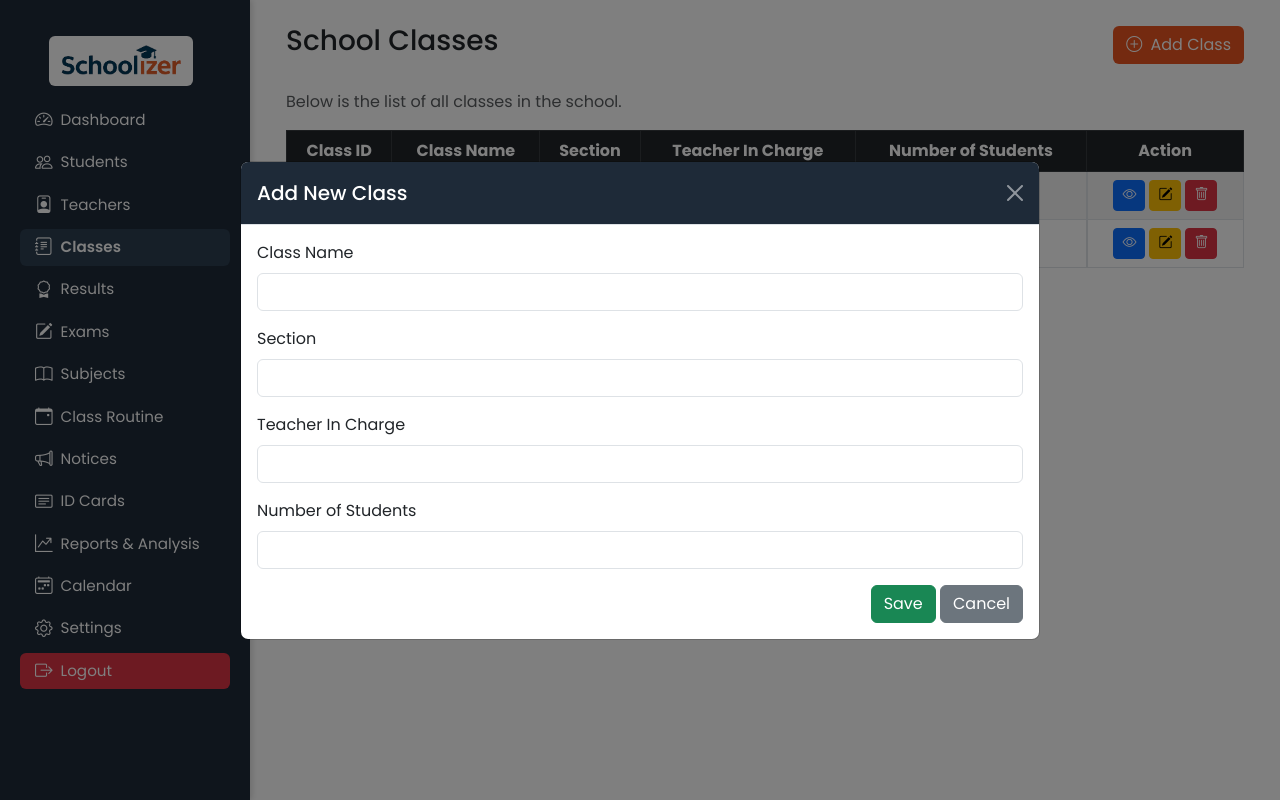
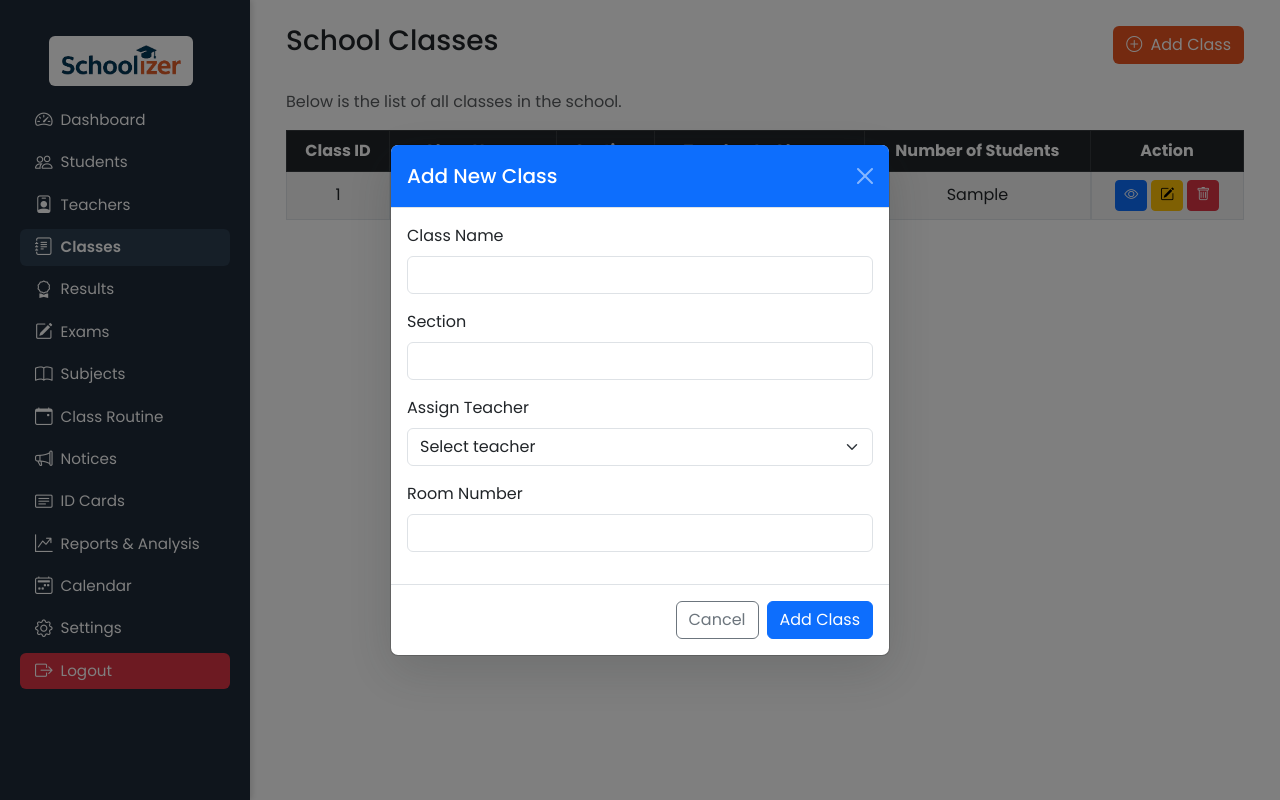
Before and after one commit to SalmanFarshe/schoolizer, a PHP site: page /class-list.php in a window 1280 px wide, after a click on "Add Class". Run offline with PHP 8.4, Linux system fonts and the light colour scheme; the visitor is signed in with stand-in values (Sample User, id 1); tables that the repository leaves empty or names only in its code hold one stand-in row (values such as "Sample post"); some libraries are stand-ins or nearby versions.

Commit message:
teacher student completed

```diff
--- a/class-list.php
+++ b/class-list.php
@@ -6,6 +6,10 @@
   restrict_page(['admin']);
 
   include("backend/path.php");
+  require('backend/config/config.php');
+
+  // Fetch all classes
+  $classes = $conn->query("SELECT * FROM classes ORDER BY id DESC");
 ?>
 <!DOCTYPE html>
 <html lang="en">
@@ -44,103 +48,72 @@
             </tr>
           </thead>
           <tbody>
-            <!-- Example Row 1 -->
+            <?php if ($classes->num_rows > 0): ?>
+              <?php while($row = $classes->fetch_assoc()): ?>
                 <tr>
-              <td>CLS001</td>
-              <td>10</td>
-              <td>A</td>
-              <td>Mr. John Smith</td>
-              <td>45</td>
+                  <td><?= htmlspecialchars($row['class_id']) ?></td>
+                  <td><?= htmlspecialchars($row['class_name']) ?></td>
+                  <td><?= htmlspecialchars($row['section']) ?></td>
+                  <td><?= htmlspecialchars($row['teacher_in_charge']) ?></td>
+                  <td><?= htmlspecialchars($row['num_students']) ?></td>
                   <td class="d-flex justify-content-center gap-1">
+                    <!-- View -->
                     <button class="btn btn-primary btn-sm"
                             data-bs-toggle="modal"
                             data-bs-target="#viewClassModal"
-                        data-id="CLS001"
-                        data-name="10"
-                        data-section="A"
-                        data-teacher="Mr. John Smith"
-                        data-students="45"
+                            data-id="<?= $row['class_id'] ?>"
+                            data-name="<?= $row['class_name'] ?>"
+                            data-section="<?= $row['section'] ?>"
+                            data-teacher="<?= $row['teacher_in_charge'] ?>"
+                            data-students="<?= $row['num_students'] ?>"
                             title="View">
                       <i class="bi bi-eye"></i>
                     </button>
+                    <!-- Edit -->
                     <button class="btn btn-warning btn-sm"
                             data-bs-toggle="modal"
                             data-bs-target="#editClassModal"
-                        data-id="CLS001"
-                        data-name="10"
-                        data-section="A"
-                        data-teacher="Mr. John Smith"
-                        data-students="45"
+                            data-id="<?= $row['class_id'] ?>"
+                            data-name="<?= $row['class_name'] ?>"
+                            data-section="<?= $row['section'] ?>"
+                            data-teacher="<?= $row['teacher_in_charge'] ?>"
+                            data-students="<?= $row['num_students'] ?>"
                             title="Edit">
                       <i class="bi bi-pencil-square"></i>
                     </button>
+                    <!-- Delete -->
                     <button class="btn btn-danger btn-sm"
                             data-bs-toggle="modal"
                             data-bs-target="#deleteClassModal"
-                        data-id="CLS001"
-                        data-name="10"
+                            data-id="<?= $row['class_id'] ?>"
+                            data-name="<?= $row['class_name'] ?>"
                             title="Delete">
                       <i class="bi bi-trash"></i>
                     </button>
                   </td>
                 </tr>
-
-            <!-- Example Row 2 -->
+              <?php endwhile; ?>
+            <?php else: ?>
               <tr>
-              <td>CLS002</td>
-              <td>10</td>
-              <td>B</td>
-              <td>Ms. Jane Doe</td>
-              <td>42</td>
-              <td class="d-flex justify-content-center gap-1">
-                <button class="btn btn-primary btn-sm"
-                        data-bs-toggle="modal"
-                        data-bs-target="#viewClassModal"
-                        data-id="CLS002"
-                        data-name="10"
-                        data-section="B"
-                        data-teacher="Ms. Jane Doe"
-                        data-students="42"
-                        title="View">
-                  <i class="bi bi-eye"></i>
-                </button>
-                <button class="btn btn-warning btn-sm"
-                        data-bs-toggle="modal"
-                        data-bs-target="#editClassModal"
-                        data-id="CLS002"
-                        data-name="10"
-                        data-section="B"
-                        data-teacher="Ms. Jane Doe"
-                        data-students="42"
-                        title="Edit">
-                  <i class="bi bi-pencil-square"></i>
-                </button>
-                <button class="btn btn-danger btn-sm"
-                        data-bs-toggle="modal"
-                        data-bs-target="#deleteClassModal"
-                        data-id="CLS002"
-                        data-name="10"
-                        title="Delete">
-                  <i class="bi bi-trash"></i>
-                </button>
-              </td>
+                <td colspan="6">No classes found</td>
               </tr>
+            <?php endif; ?>
           </tbody>
         </table>
       </div>
-
-      <!-- Modals -->
+    </div>
+  </div>
 
 <!-- Add Class Modal -->
-      <div class="modal fade zoom-in" id="addClassModal" tabindex="-1">
-        <div class="modal-dialog modal-lg modal-dialog-centered">
-          <div class="modal-content">
-            <div class="modal-header bg-dark text-white">
+<div class="modal fade" id="addClassModal" tabindex="-1" aria-hidden="true">
+  <div class="modal-dialog modal-dialog-centered">
+    <div class="modal-content rounded-3 shadow-lg">
+      <div class="modal-header bg-primary text-white">
         <h5 class="modal-title">Add New Class</h5>
         <button type="button" class="btn-close btn-close-white" data-bs-dismiss="modal"></button>
       </div>
+      <form action="backend/classes/add-class.php" method="POST">
         <div class="modal-body">
-              <form action="add-class-process.php" method="POST">
           <div class="mb-3">
             <label class="form-label">Class Name</label>
             <input type="text" class="form-control" name="class_name" required>
@@ -150,116 +123,123 @@
             <input type="text" class="form-control" name="section">
           </div>
           <div class="mb-3">
-                  <label class="form-label">Teacher In Charge</label>
-                  <input type="text" class="form-control" name="teacher_in_charge">
+            <label class="form-label">Assign Teacher</label>
+            <select class="form-select" name="teacher_id" required>
+              <option value="" disabled selected>Select teacher</option>
+              <?php
+                // Load teachers from teachers table
+                $result = $conn->query("SELECT id, name FROM teachers");
+                while($row = $result->fetch_assoc()) {
+                  echo "<option value='".$row['id']."'>".$row['name']."</option>";
+                }
+              ?>
+            </select>
           </div>
           <div class="mb-3">
-                  <label class="form-label">Number of Students</label>
-                  <input type="number" class="form-control" name="num_students">
+            <label class="form-label">Room Number</label>
+            <input type="text" class="form-control" name="room_no">
           </div>
-                <div class="text-end">
-                  <button type="submit" class="btn btn-success">Save</button>
-                  <button type="button" class="btn btn-secondary" data-bs-dismiss="modal">Cancel</button>
+        </div>
+        <div class="modal-footer">
+          <button type="button" class="btn btn-outline-secondary" data-bs-dismiss="modal">Cancel</button>
+          <button type="submit" class="btn btn-primary">Add Class</button>
         </div>
       </form>
     </div>
   </div>
 </div>
-      </div>
+
 
   <!-- View Class Modal -->
-      <div class="modal fade" id="viewClassModal" tabindex="-1">
-        <div class="modal-dialog modal-lg modal-dialog-centered">
-          <div class="modal-content">
-            <div class="modal-header bg-dark text-white">
-              <h5 class="modal-title">Class Details</h5>
+  <div class="modal fade" id="viewClassModal" tabindex="-1" aria-hidden="true">
+    <div class="modal-dialog modal-dialog-centered">
+      <div class="modal-content rounded-3 shadow-lg">
+        <div class="modal-header bg-info text-white">
+          <h5 class="modal-title">View Class</h5>
           <button type="button" class="btn-close btn-close-white" data-bs-dismiss="modal"></button>
         </div>
         <div class="modal-body">
-              <h4 id="viewClassName">Class: </h4>
-              <p><b>Section:</b> <span id="viewClassSection"></span></p>
-              <p><b>Teacher In Charge:</b> <span id="viewClassTeacher"></span></p>
-              <p><b>Number of Students:</b> <span id="viewClassStudents"></span></p>
-            </div>
-            <div class="modal-footer">
-              <button class="btn btn-secondary" data-bs-dismiss="modal">Close</button>
+          <p><strong>Class Name:</strong> <span id="viewClassName"></span></p>
+          <p><strong>Section:</strong> <span id="viewClassSection"></span></p>
+          <p><strong>Teacher:</strong> <span id="viewClassTeacher"></span></p>
+          <p><strong>Students:</strong> <span id="viewClassStudents"></span></p>
         </div>
       </div>
     </div>
   </div>
 
   <!-- Edit Class Modal -->
-      <div class="modal fade" id="editClassModal" tabindex="-1">
-        <div class="modal-dialog modal-lg modal-dialog-centered">
-          <div class="modal-content">
+  <div class="modal fade" id="editClassModal" tabindex="-1" aria-hidden="true">
+    <div class="modal-dialog modal-dialog-centered">
+      <div class="modal-content rounded-3 shadow-lg">
         <div class="modal-header bg-warning text-dark">
           <h5 class="modal-title">Edit Class</h5>
           <button type="button" class="btn-close" data-bs-dismiss="modal"></button>
         </div>
+        <form action="backend/classes/edit-class.php" method="POST">
           <div class="modal-body">
-              <form id="editClassForm">
-                <input type="hidden" id="editClassId" name="class_id">
+            <input type="hidden" name="class_id" id="editClassId">
             <div class="mb-3">
               <label class="form-label">Class Name</label>
-                  <input type="text" class="form-control" id="editClassName" name="class_name">
+              <input type="text" class="form-control" name="class_name" id="editClassName" required>
             </div>
             <div class="mb-3">
               <label class="form-label">Section</label>
-                  <input type="text" class="form-control" id="editClassSection" name="section">
+              <input type="text" class="form-control" name="section" id="editClassSection">
             </div>
             <div class="mb-3">
-                  <label class="form-label">Teacher In Charge</label>
-                  <input type="text" class="form-control" id="editClassTeacher" name="teacher_in_charge">
+              <label class="form-label">Teacher</label>
+              <input type="text" class="form-control" name="teacher" id="editClassTeacher">
             </div>
             <div class="mb-3">
-                  <label class="form-label">Number of Students</label>
-                  <input type="number" class="form-control" id="editClassStudents" name="num_students">
+              <label class="form-label">Students</label>
+              <input type="number" class="form-control" name="num_students" id="editClassStudents">
             </div>
-                <div class="text-end">
-                  <button type="submit" class="btn btn-success">Save Changes</button>
-                  <button type="button" class="btn btn-secondary" data-bs-dismiss="modal">Cancel</button>
+          </div>
+          <div class="modal-footer">
+            <button type="button" class="btn btn-outline-secondary" data-bs-dismiss="modal">Cancel</button>
+            <button type="submit" class="btn btn-warning">Save Changes</button>
           </div>
         </form>
       </div>
     </div>
   </div>
-      </div>
 
   <!-- Delete Class Modal -->
-      <div class="modal fade" id="deleteClassModal" tabindex="-1">
+  <div class="modal fade" id="deleteClassModal" tabindex="-1" aria-hidden="true">
     <div class="modal-dialog modal-dialog-centered">
-          <div class="modal-content">
+      <div class="modal-content rounded-3 shadow-lg">
         <div class="modal-header bg-danger text-white">
           <h5 class="modal-title">Delete Class</h5>
           <button type="button" class="btn-close btn-close-white" data-bs-dismiss="modal"></button>
         </div>
+        <form action="backend/classes/delete-class.php" method="POST">
           <div class="modal-body">
-              <p>Are you sure you want to delete class <b id="deleteClassName"></b>?</p>
+            <input type="hidden" name="class_id" id="deleteClassId">
+            <p>Are you sure you want to delete <strong id="deleteClassName"></strong>?</p>
           </div>
           <div class="modal-footer">
-              <button class="btn btn-danger" id="confirmDeleteClassBtn">Yes, Delete</button>
-              <button class="btn btn-secondary" data-bs-dismiss="modal">Cancel</button>
+            <button type="button" class="btn btn-outline-secondary" data-bs-dismiss="modal">Cancel</button>
+            <button type="submit" class="btn btn-danger">Delete</button>
           </div>
+        </form>
       </div>
-        </div>
-      </div>
-
     </div>
   </div>
 
   <script src="assets/js/bootstrap.bundle.min.js"></script>
   <script>
-    // View Class Modal
+    // View
     var viewClassModal = document.getElementById('viewClassModal');
     viewClassModal.addEventListener('show.bs.modal', function(event){
       var button = event.relatedTarget;
-      document.getElementById('viewClassName').innerText = "Class: " + button.dataset.name;
+      document.getElementById('viewClassName').innerText = button.dataset.name;
       document.getElementById('viewClassSection').innerText = button.dataset.section;
       document.getElementById('viewClassTeacher').innerText = button.dataset.teacher;
       document.getElementById('viewClassStudents').innerText = button.dataset.students;
     });
 
-    // Edit Class Modal
+    // Edit
     var editClassModal = document.getElementById('editClassModal');
     editClassModal.addEventListener('show.bs.modal', function(event){
       var button = event.relatedTarget;
@@ -270,10 +250,11 @@
       document.getElementById('editClassStudents').value = button.dataset.students;
     });
 
-    // Delete Class Modal
+    // Delete
     var deleteClassModal = document.getElementById('deleteClassModal');
     deleteClassModal.addEventListener('show.bs.modal', function(event){
       var button = event.relatedTarget;
+      document.getElementById('deleteClassId').value = button.dataset.id;
       document.getElementById('deleteClassName').innerText = button.dataset.name;
     });
   </script>
--- a/teachers.php
+++ b/teachers.php
@@ -136,7 +136,6 @@
                   <button type="button" class="btn btn-secondary" data-bs-dismiss="modal">Cancel</button>
                 </div>
               </form>
-
             </div>
           </div>
         </div>
```
Also changed, not shown: backend/config/create_tables.php (+12 -0 lines), processes/add-teacher-process.php (+4 -4 lines), roles/admin/admin-dash.php (+28 -14 lines), student-list.php (+18 -1 lines). Lines whose indentation alone changed are shown as unchanged.
